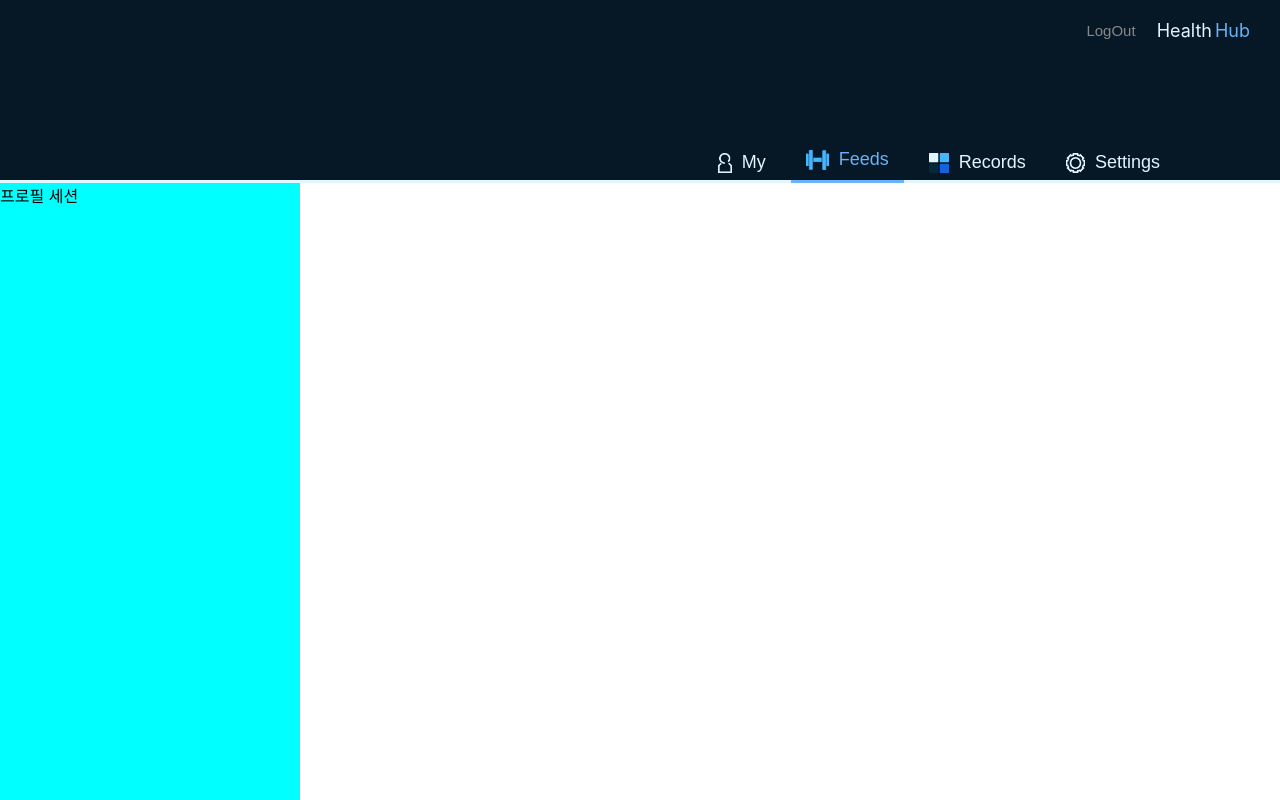
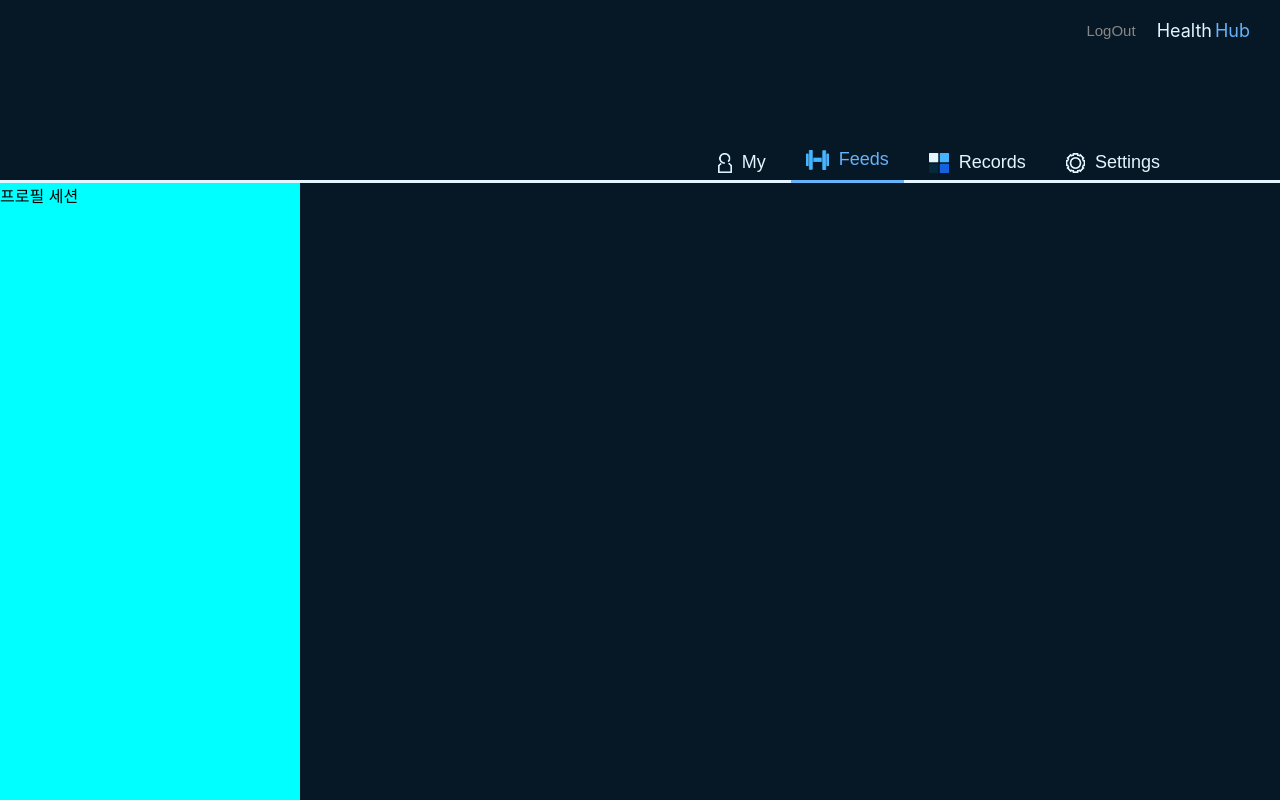
Before and after one commit to HealthHub-likelion/HH-FrontENd, a React (Create React App) app in the folder healthhub/: page /1/feeds in a window 1280 px wide. Built offline with nearby package versions, Linux system fonts and the light colour scheme.

Commit message:
session bg update

```diff
--- a/healthhub/src/styles/pages/FeedsPage.css
+++ b/healthhub/src/styles/pages/FeedsPage.css
@@ -20,7 +20,7 @@
     width: 300px;
     height: 100%;
 }
-.feedspage_UserSession{
+.feedspage_FeedsSession{
     flex-grow: 1;
     height: 100%;
     background-color: #061726;
--- a/healthhub/src/styles/pages/FollowsPage.css
+++ b/healthhub/src/styles/pages/FollowsPage.css
@@ -20,7 +20,7 @@
     width: 300px;
     height: 100%;
 }
-.followspage_UserSession{
+.followspage_FollowsSession{
     flex-grow: 1;
     height: 100%;
     background-color: #061726;
--- a/healthhub/src/styles/pages/RecordsPage.css
+++ b/healthhub/src/styles/pages/RecordsPage.css
@@ -20,7 +20,7 @@
     width: 300px;
     height: 100%;
 }
-.recordspage_UserSession{
+.recordspage_RecordsSession{
     flex-grow: 1;
     height: 100%;
     background-color: #061726;
--- a/healthhub/src/styles/pages/SettingsPage.css
+++ b/healthhub/src/styles/pages/SettingsPage.css
@@ -20,7 +20,7 @@
     width: 300px;
     height: 100%;
 }
-.settingspage_UserSession{
+.settingspage_SettingsSession{
     flex-grow: 1;
     height: 100%;
     background-color: #061726;
```
